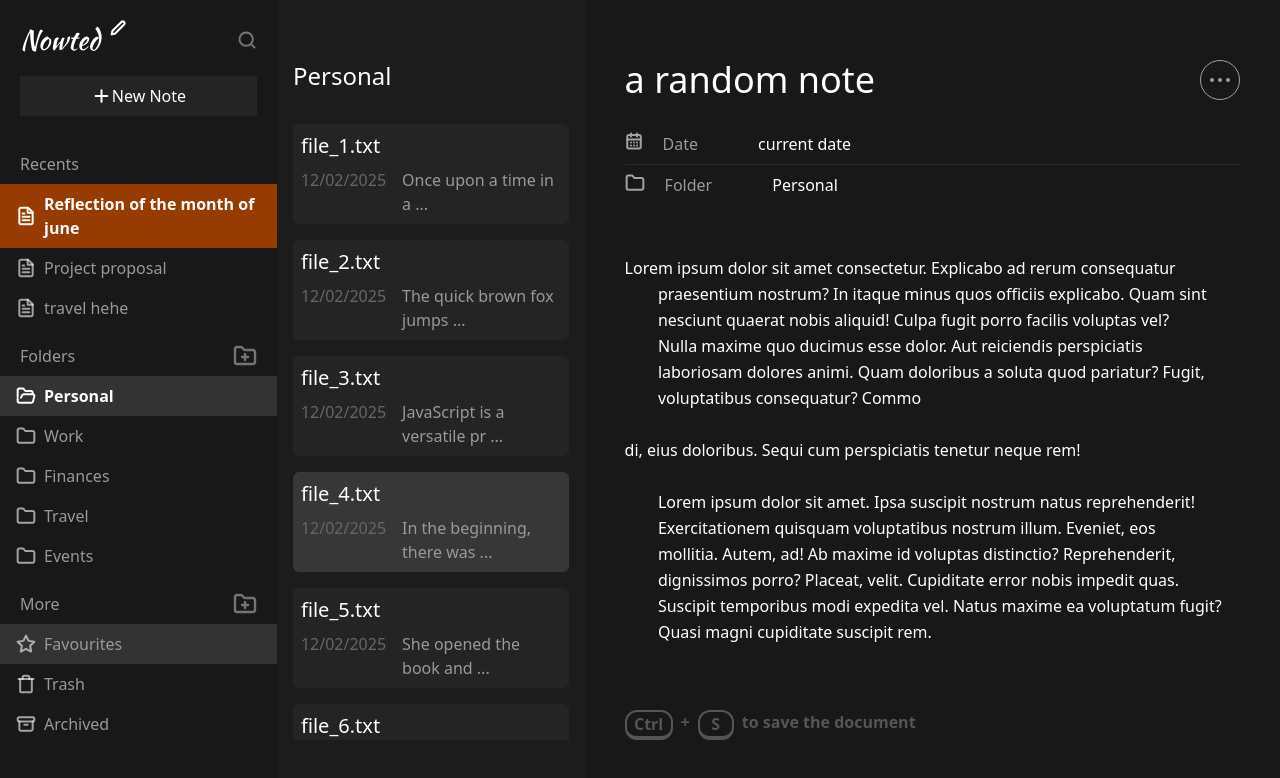
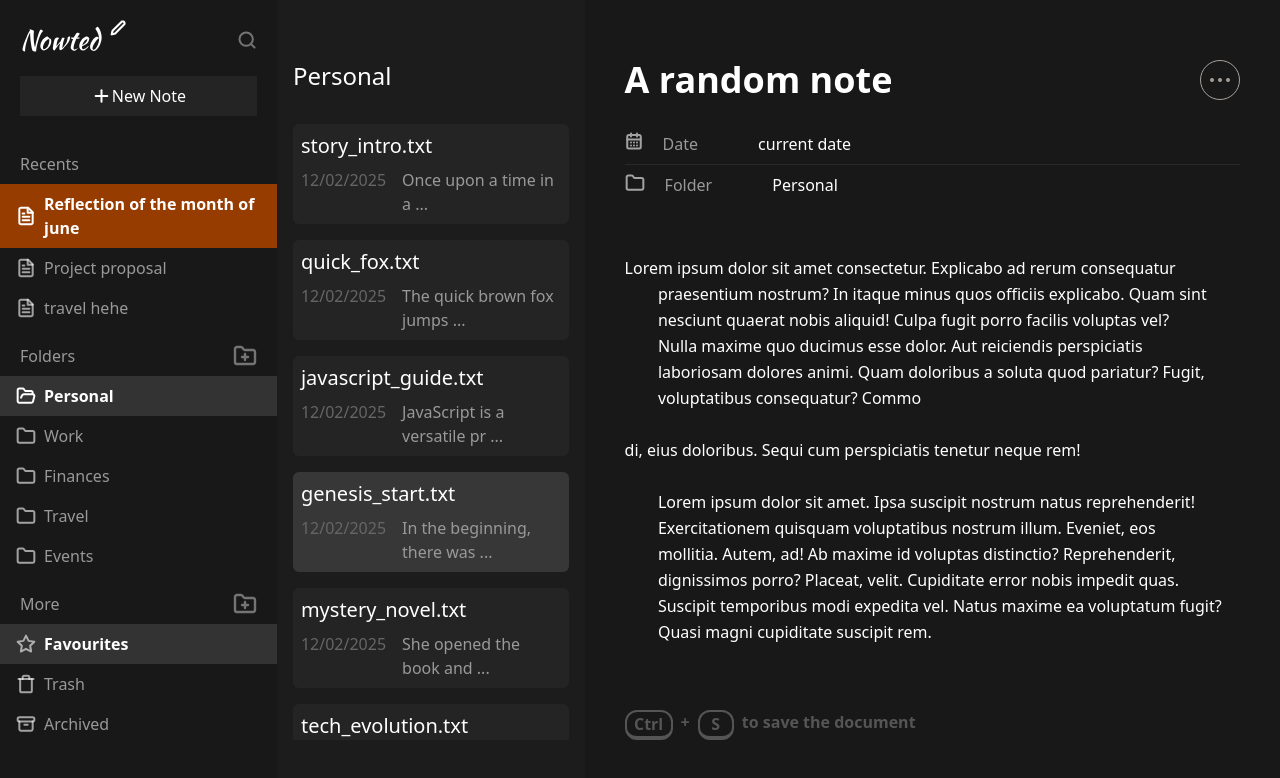
Before and after one commit to utkarshpathak44/notesApp, a React (Vite) app: page / in a window 1280 px wide. Shown: the top 778 px of the page. Built offline with nearby package versions, Linux system fonts and the light colour scheme.

Commit message:
added tooltip

```diff
--- a/src/App.tsx
+++ b/src/App.tsx
@@ -1,15 +1,17 @@
 import SideBar from "./components/SideBar";
 import FolderView from "./components/FolderView";
 import NoteView from "./components/NoteView";
+import { ToastProvider } from "./contexts/CustomToast";
 
 function App() {
   return (
-
-    <div className="flex flex-row w-screen h-screen text-white font-sans">
-      <SideBar />
-      <FolderView/>
-      <NoteView/>
-    </div>
+    <ToastProvider>
+      <div className="flex flex-row w-screen h-screen text-white font-sans">
+        <SideBar />
+        <FolderView />
+        <NoteView />
+      </div>
+    </ToastProvider>
   );
 }
 
--- a/src/components/FolderView.tsx
+++ b/src/components/FolderView.tsx
@@ -5,52 +5,52 @@ const FolderView = () => {
 
   const notes = [
     {
-      filename: "file_1.txt",
+      filename: "story_intro.txt",
       utcDate: new Date().toISOString(),
       snippet: "Once upon a time in a",
     },
     {
-      filename: "file_2.txt",
+      filename: "quick_fox.txt",
       utcDate: new Date().toISOString(),
       snippet: "The quick brown fox jumps",
     },
     {
-      filename: "file_3.txt",
+      filename: "javascript_guide.txt",
       utcDate: new Date().toISOString(),
       snippet: "JavaScript is a versatile programming",
     },
     {
-      filename: "file_4.txt",
+      filename: "genesis_start.txt",
       utcDate: new Date().toISOString(),
       snippet: "In the beginning, there was",
     },
     {
-      filename: "file_5.txt",
+      filename: "mystery_novel.txt",
       utcDate: new Date().toISOString(),
       snippet: "She opened the book and",
     },
     {
-      filename: "file_6.txt",
+      filename: "tech_evolution.txt",
       utcDate: new Date().toISOString(),
       snippet: "Technology evolves at a rapid",
     },
     {
-      filename: "file_7.txt",
+      filename: "ocean_waves.txt",
       utcDate: new Date().toISOString(),
       snippet: "The sound of the ocean",
     },
     {
-      filename: "file_8.txt",
+      filename: "journey_begins.txt",
       utcDate: new Date().toISOString(),
       snippet: "A journey of a thousand",
     },
     {
-      filename: "file_9.txt",
+      filename: "sunset_glow.txt",
       utcDate: new Date().toISOString(),
       snippet: "As the sun set behind",
     },
     {
-      filename: "file_10.txt",
+      filename: "power_responsibility.txt",
       utcDate: new Date().toISOString(),
       snippet: "With great power comes great",
     },
@@ -73,7 +73,9 @@ const FolderView = () => {
                 <div className="text-[#666666]">
                   {new Date(data.utcDate).toLocaleDateString("en-GB")}
                 </div>
-                <div className="text-[#999999]">{data.snippet.slice(0,28) + " "}...</div>
+                <div className="text-[#999999]">
+                  {data.snippet.slice(0, 28) + " "}...
+                </div>
               </div>
             </div>
           );
--- a/src/components/NoteView.tsx
+++ b/src/components/NoteView.tsx
@@ -1,7 +1,7 @@
 import { useState } from "react";
 import CustomTextArea from "./CustomTextArea";
-import { ToastContainer, toast } from "react-toastify";
-
+import { useToast } from "../contexts/CustomToast";
+import SavedToolTip from "./SavedToolTip";
 const data = `
 Lorem ipsum dolor sit amet consectetur. Explicabo ad rerum consequatur
         praesentium nostrum? In itaque minus quos officiis explicabo. Quam sint
@@ -36,18 +36,21 @@ di, eius doloribus. Sequi cum perspiciatis tenetur neque rem!
 `;
 
 const NoteView = () => {
-  const [title, setTitle] = useState("a random note");
+  const [title, setTitle] = useState("A random note");
   const [textData, setTextData] = useState(data);
+  const showToast = useToast();
+  const [turnOff,setTurnOff]=useState(true)
 
   const setAndNotifyData = (someData: string) => {
     setTextData(someData);
-    toast("file saved");
+    setTurnOff(false)
+    showToast("File saved");
   };
 
   return (
     <div className="flex flex-col bg-[#181818] w-full h-full p-10 py-15 gap-8 ">
       <div className="w-full flex flex-row  justify-between text-4xl ">
-        <div>{title}</div>
+        <div className="font-semibold">{title}</div>
         <div className=" flex border border-stone-400 rounded-4xl w-10 h-10 items-center justify-center gap-1">
           <div className="bg-stone-400 rounded-4xl w-1 h-1"></div>
           <div className="bg-stone-400 rounded-4xl w-1 h-1"></div>
@@ -72,21 +75,7 @@ const NoteView = () => {
         </div>
       </div>
       <CustomTextArea text={textData} setAndNotifyData={setAndNotifyData} />
-      <ToastContainer
-        position="bottom-left"
-        hideProgressBar={true}
-        theme="dark"
-      />
-      <div className="flex flex-row  w-80 gap-2">
-        <div className="flex border-t-2 border-l-2 border-r-2 border-b-4 border-[#555555]  text-[#555555] font-bold w-12 rounded-xl items-center justify-center">
-          Ctrl
-        </div>
-        <div className="text-[#555555] font-bold">+</div>
-        <div className="flex border-t-2 border-l-2 border-r-2 border-b-4 border-[#555555]  text-[#555555] font-bold w-9 rounded-xl items-center justify-center">
-          S
-        </div>
-        <div className="text-[#555555] font-bold">to save the document</div>
-      </div>
+      <SavedToolTip turnOff={turnOff}/>
     </div>
   );
 };
--- /dev/null
+++ b/src/components/SavedToolTip.tsx
@@ -0,0 +1,26 @@
+import { useEffect, useState } from "react";
+
+const SavedToolTip = ({ turnOff }) => {
+  const [visible, setVisible] = useState(true);
+  useEffect(() => {
+    if(turnOff)return
+    setTimeout(()=>{
+        setVisible(false)
+    },500)
+  }, [turnOff]);
+  return (
+    <>
+      <div className={`flex flex-row  w-80 gap-2 ${!visible?"hidden":""}`}>
+        <div className={`flex border-t-2 border-l-2 border-r-2 border-b-4 border-[#555555]  text-[#555555] font-bold w-12 rounded-xl items-center justify-center ${!turnOff?"bg-white text-black border-white shadow-lg shadow-white/50 ":""}`}>
+          Ctrl
+        </div>
+        <div className="text-[#555555] font-bold">+</div>
+        <div className={`flex border-t-2 border-l-2 border-r-2 border-b-4 border-[#555555]  text-[#555555] font-bold w-9 rounded-xl items-center justify-center ${!turnOff?"bg-white text-black border-white shadow-lg shadow-white/50":""}`}>
+          S
+        </div>
+        <div className="text-[#555555] font-bold">to save the document</div>
+      </div>
+    </>
+  );
+};
+export default SavedToolTip;
--- a/src/components/sidebarComponents/More.tsx
+++ b/src/components/sidebarComponents/More.tsx
@@ -17,7 +17,11 @@ const More=({frequents,currentFrequent,setCurrentFrequent})=>{
                 onClick={() => setFrequent(index)}
               >
                 <img src={`./src/assets/${data}.svg`} alt="" />
-                <div className="font-sans">{data}</div>
+                <div className={
+                  !(currentFrequent === data)
+                    ? "text-[#999999]"
+                    : "text-white font-semibold"
+                }>{data}</div>
               </div>
             );
           })}
--- /dev/null
+++ b/src/contexts/CustomToast.tsx
@@ -0,0 +1,34 @@
+import { createContext, useContext, useState } from "react";
+
+const ToastContext = createContext();
+
+export const ToastProvider = ({ children }) => {
+  const [toasts, setToasts] = useState([]);
+
+  const showToast = (message) => {
+    const id = Date.now();
+    setToasts([...toasts, { id, message }]);
+    setTimeout(() => removeToast(id), 1000);
+  };
+
+  const removeToast = (id) => {
+    setToasts((prevToasts) => prevToasts.filter((toast) => toast.id !== id));
+  };
+
+  return (
+    <ToastContext.Provider value={showToast}>
+      {children}
+      <div className="fixed bottom-0 left-0 w-83 z-50 bg-amber-800">
+        {toasts.map((toast,index) => (
+          <div key={toast.id} className={`p-2 px-4 gap-2 flex flex-row bottom-{index*20} item-center text-white font-semibold`}>
+            <img src="./src/assets/completed.svg" alt="" />
+            <div>{toast.message}</div>
+
+          </div>
+        ))}
+      </div>
+    </ToastContext.Provider>
+  );
+};
+
+export const useToast = () => useContext(ToastContext);
```
Also changed, not shown: src/assets/completed.svg (added).
